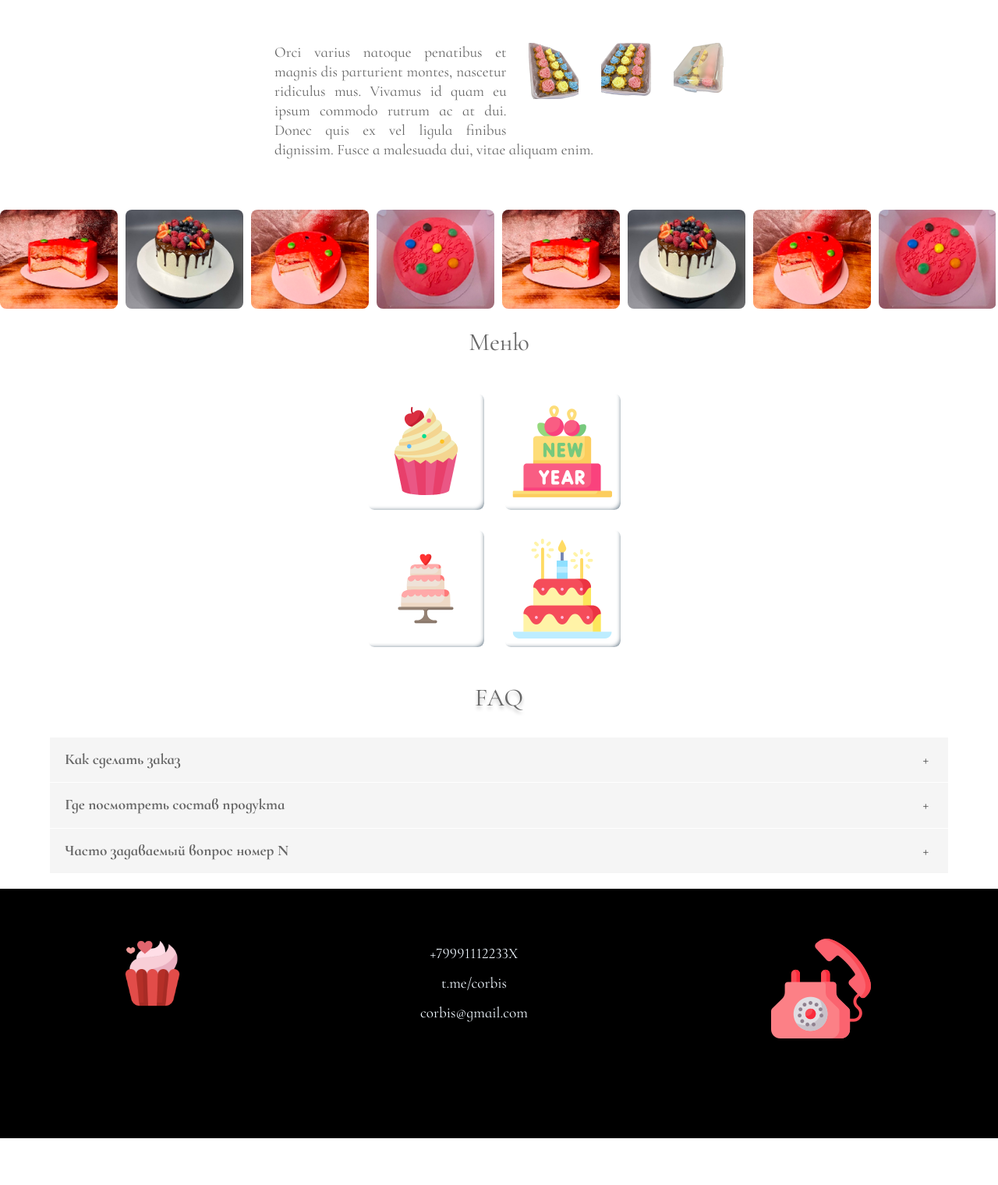
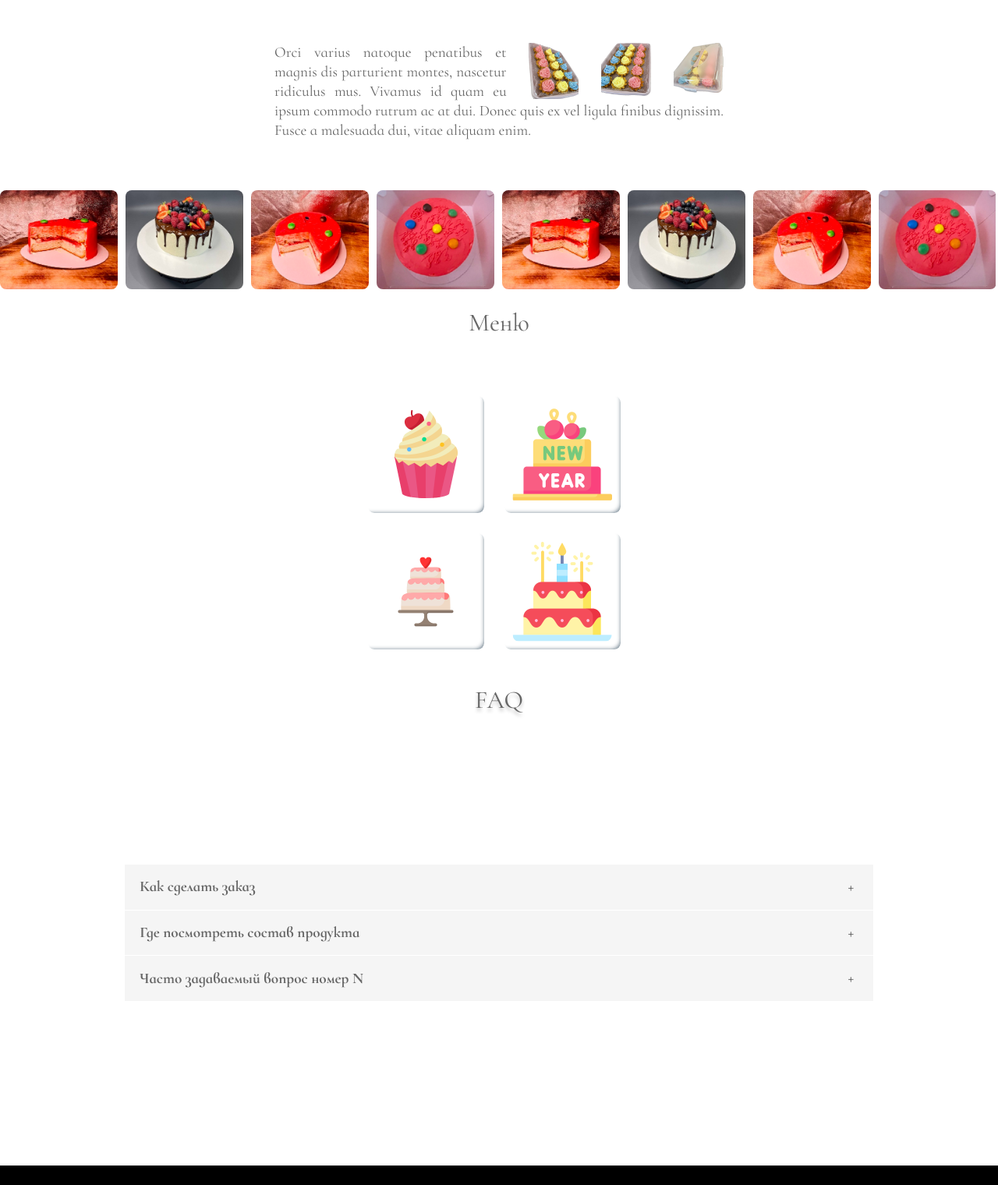
Before and after one commit to Oxana2332/corbis, a plain HTML site: page index.html in a window 1280 px wide. Shown: the part 1620-3140 px from the top of the page at 78% size. Before the commit the page ends 3080 px from the top, so only its background shows below. Drawn offline with nearby package versions, Linux system fonts and the light colour scheme.

Commit message:
отступы и footer

```diff
--- a/assets/style/about-us.css
+++ b/assets/style/about-us.css
@@ -1,6 +1,6 @@
 .about-us__figure {
     width: 75vw;
-    margin: 0 auto;
+    margin: 0% auto;
     padding: 3% 0;
 }
 
@@ -11,7 +11,7 @@
 .about-us__img_right {
     float: right;
     width: 15vw;
-    padding: 0 0 5% 5%;
+    padding: 0 0 0 5%;
 }
 
 .about-us__img_left {
--- a/assets/style/faq.css
+++ b/assets/style/faq.css
@@ -1,17 +1,18 @@
 .accordion {
     margin: 0 auto;
+    padding-bottom: 15%;
 }
 
 .accordion__title {
     text-shadow: 0px 4px 4px rgba(0, 0, 0, 0.25);
     font-size: 3em;
+    margin-bottom: 15%;
 }
 
 .accordion__tab {
     position: relative;
-    /* margin-bottom: 1px; */
     margin: 1px auto;
-    width: 90%;
+    width: 75vw;
     overflow: hidden;
 }
 .accordion__input {
--- a/assets/style/footer.css
+++ b/assets/style/footer.css
@@ -1,4 +1,5 @@
 .footer {
+    margin: 0 auto;
     padding: 5% 0 10% 0;
     background-color: black;
     display: flex;
@@ -9,8 +10,8 @@
 }
 
 .footer__logo {
-    padding: 0 1%;
-    width: 7vw;
+    margin: 0 1%;
+    width: 100%;
     /* opacity: 0.7; */
 }
 
@@ -27,8 +28,13 @@
     text-decoration: none;
 }
 
+.footer__link:hover {
+    text-decoration: underline;
+}
+
 .footer__img {
-    width: 10%;
-    height: 10%;
+    width: 128px;
+    /* width: 10%; */
+    /* height: 10%; */
     margin: 0 1%;
 }
--- a/assets/style/menu.css
+++ b/assets/style/menu.css
@@ -6,7 +6,7 @@
 }
 
 .menu__title {
-    margin: 0 auto 10% auto;
+    margin: 0 auto 18% auto;
 }
 
 .menu__link {
```
